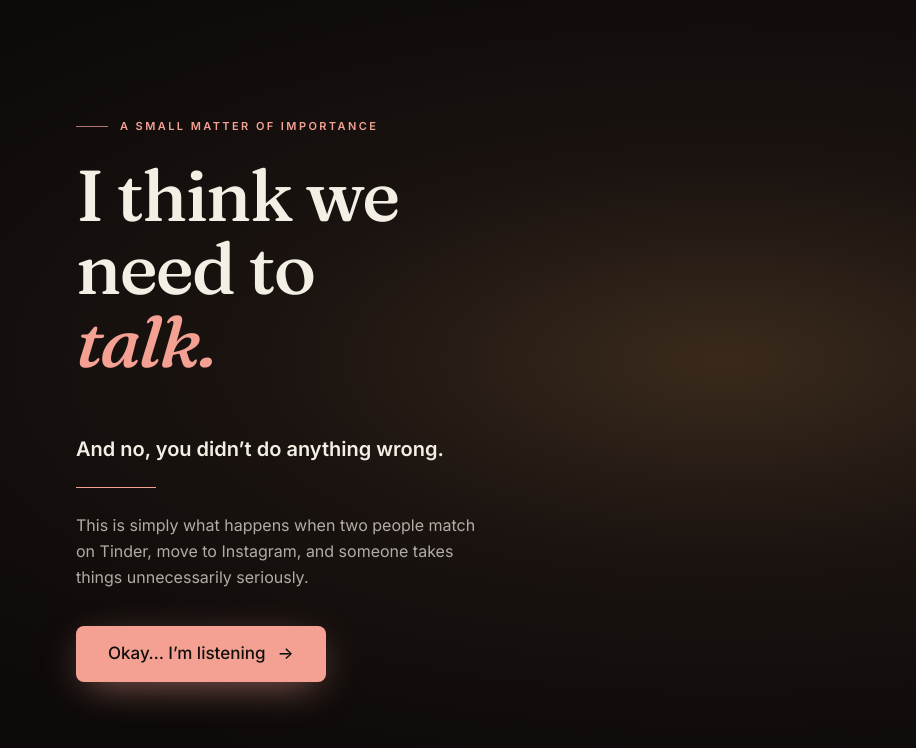
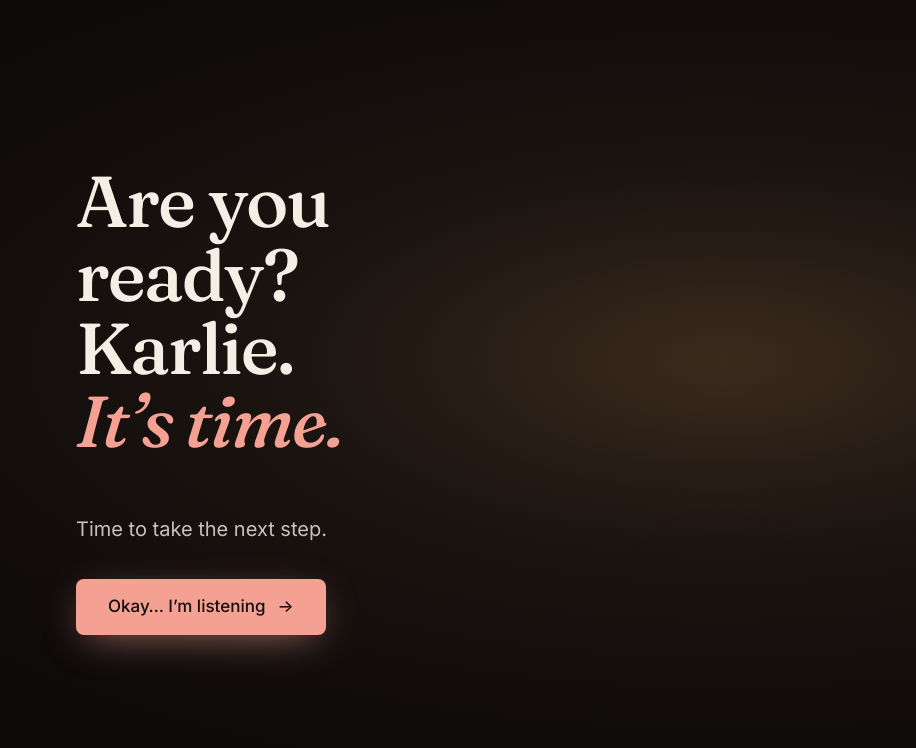
Before and after one commit to Achyuth-Prabhakar/mission_phone_number, a React (Vite) app: page / in a window 1280 px wide. Shown: the top 748 px of the page, without its empty margins (364-1280 px from the left). Built offline with nearby package versions, Linux system fonts and the light colour scheme.

Commit message:
Simplify intro copy
Co-Authored-By: Claude Sonnet 5.5 <noreply@anthropic.com>
Claude-Session: https://claude.ai/code/session_011SDxykDZ2NNYTTmpVXdtCn

```diff
--- a/src/components/IntroScreen.tsx
+++ b/src/components/IntroScreen.tsx
@@ -5,29 +5,14 @@ import { Screen } from './ui'
 
 const ease = [0.22, 1, 0.36, 1] as const
 
-/** Fake-serious opener: a dramatic "we need to talk", then the relief beat a moment later. */
+/** Fake-serious opener: three short beats, then the button. */
 export default function IntroScreen({ onNext }: { onNext: () => void }) {
   const c = content.intro
   const [pokes, setPokes] = useState(0)
 
   return (
     <Screen>
-      <motion.div
-        initial={{ opacity: 0 }}
-        animate={{ opacity: 1 }}
-        transition={{ delay: 0.3, duration: 0.8 }}
-        className="flex items-center gap-3 text-[11px] font-semibold tracking-[0.22em] text-salmon"
-      >
-        <motion.span
-          className="h-px bg-salmon/70"
-          initial={{ width: 0 }}
-          animate={{ width: 32 }}
-          transition={{ delay: 0.3, duration: 0.8, ease }}
-        />
-        {c.eyebrow}
-      </motion.div>
-
-      <h1 className="mt-6 font-display text-[3.4rem] leading-[1.02] font-medium tracking-tight text-ivory sm:text-7xl">
+      <h1 className="font-display text-[3.4rem] leading-[1.02] font-medium tracking-tight text-ivory sm:text-7xl">
         {c.headline.map((line, i) => {
           const accent = line === c.accentWord
           return (
@@ -36,7 +21,7 @@ export default function IntroScreen({ onNext }: { onNext: () => void }) {
               className="block"
               initial={{ opacity: 0, y: 26, filter: 'blur(8px)' }}
               animate={{ opacity: 1, y: 0, filter: 'blur(0px)' }}
-              transition={{ delay: 0.8 + i * 0.5, duration: 0.9, ease }}
+              transition={{ delay: 0.4 + i * 0.6, duration: 0.9, ease }}
             >
               {accent ? (
                 <motion.button
@@ -77,33 +62,16 @@ export default function IntroScreen({ onNext }: { onNext: () => void }) {
       <motion.p
         initial={{ opacity: 0, y: 12 }}
         animate={{ opacity: 1, y: 0 }}
-        transition={{ delay: 3, duration: 0.8, ease }}
-        className="mt-6 text-xl font-semibold text-ivory"
+        transition={{ delay: 2.6, duration: 0.8, ease }}
+        className="mt-6 text-xl text-ivory/80"
       >
-        {c.relief}
-      </motion.p>
-
-      <motion.div
-        initial={{ scaleX: 0 }}
-        animate={{ scaleX: 1 }}
-        transition={{ delay: 3.4, duration: 0.6, ease }}
-        style={{ originX: 0 }}
-        className="my-6 h-px w-20 bg-salmon"
-      />
-
-      <motion.p
-        initial={{ opacity: 0 }}
-        animate={{ opacity: 1 }}
-        transition={{ delay: 3.7, duration: 0.8 }}
-        className="text-base leading-relaxed text-ivory/70"
-      >
-        {c.body}
+        {c.sub}
       </motion.p>
 
       <motion.div
         initial={{ opacity: 0, y: 14 }}
         animate={{ opacity: 1, y: 0 }}
-        transition={{ delay: 4.4, duration: 0.6, ease }}
+        transition={{ delay: 3.4, duration: 0.6, ease }}
         className="mt-9"
       >
         <motion.button
--- a/src/content.ts
+++ b/src/content.ts
@@ -7,14 +7,12 @@ export const content = {
   name: 'Karlie',
 
   intro: {
-    eyebrow: 'A SMALL MATTER OF IMPORTANCE',
-    headline: ['I think we', 'need to', 'talk.'],
-    accentWord: 'talk.',
-    relief: 'And no, you didn’t do anything wrong.',
-    body: 'This is simply what happens when two people match on Tinder, move to Instagram, and someone takes things unnecessarily seriously.',
+    headline: ['Are you ready?', 'Karlie.', 'It’s time.'],
+    accentWord: 'It’s time.',
+    sub: 'Time to take the next step.',
     button: 'Okay… I’m listening',
-    // Tapping the highlighted word makes it squirm and shows one of these.
-    pokes: ['(Relax.)', '(Seriously, relax.)', '(You’re fine. Keep going.)'],
+    // Tapping the highlighted words makes them squirm and shows one of these.
+    pokes: ['Yes, now.', 'No, really. Now.', 'Okay, you’re ready.'],
   },
 
   problem: {
```
